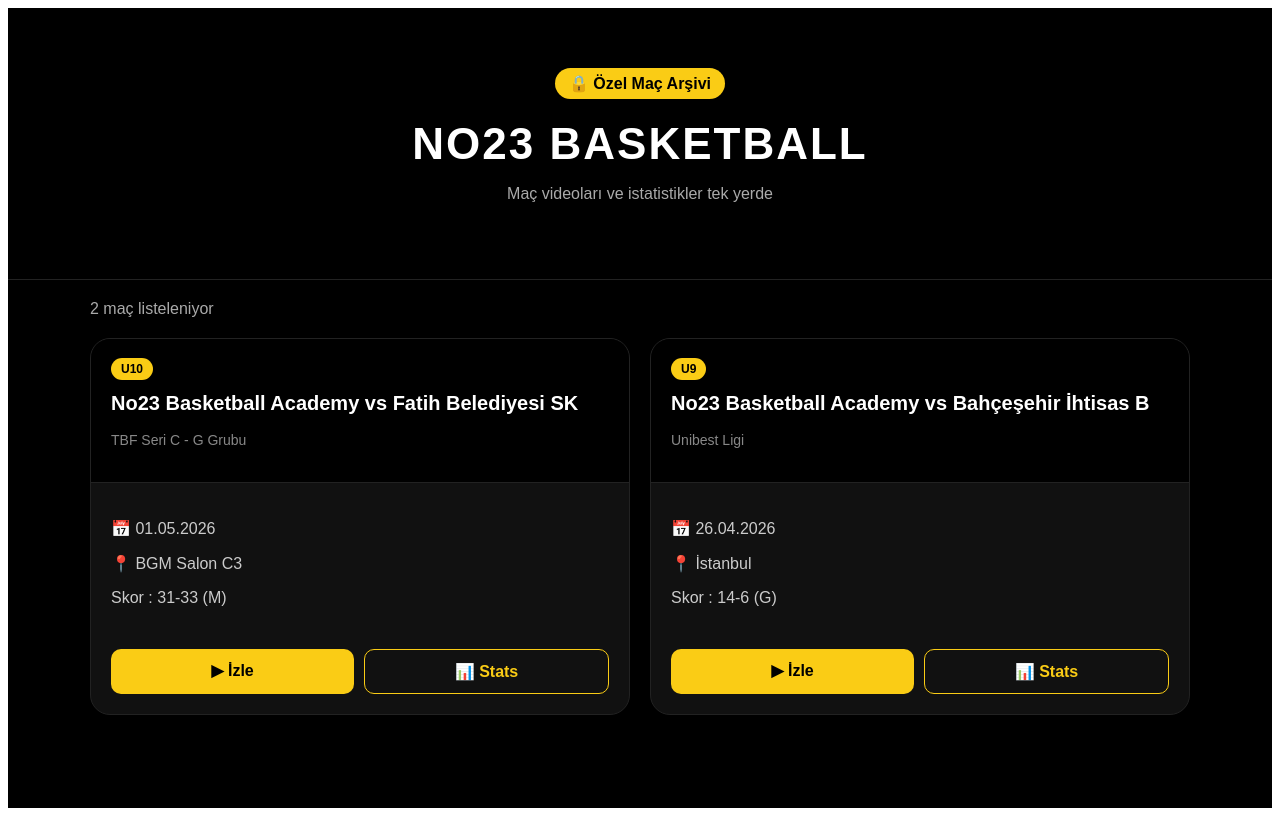
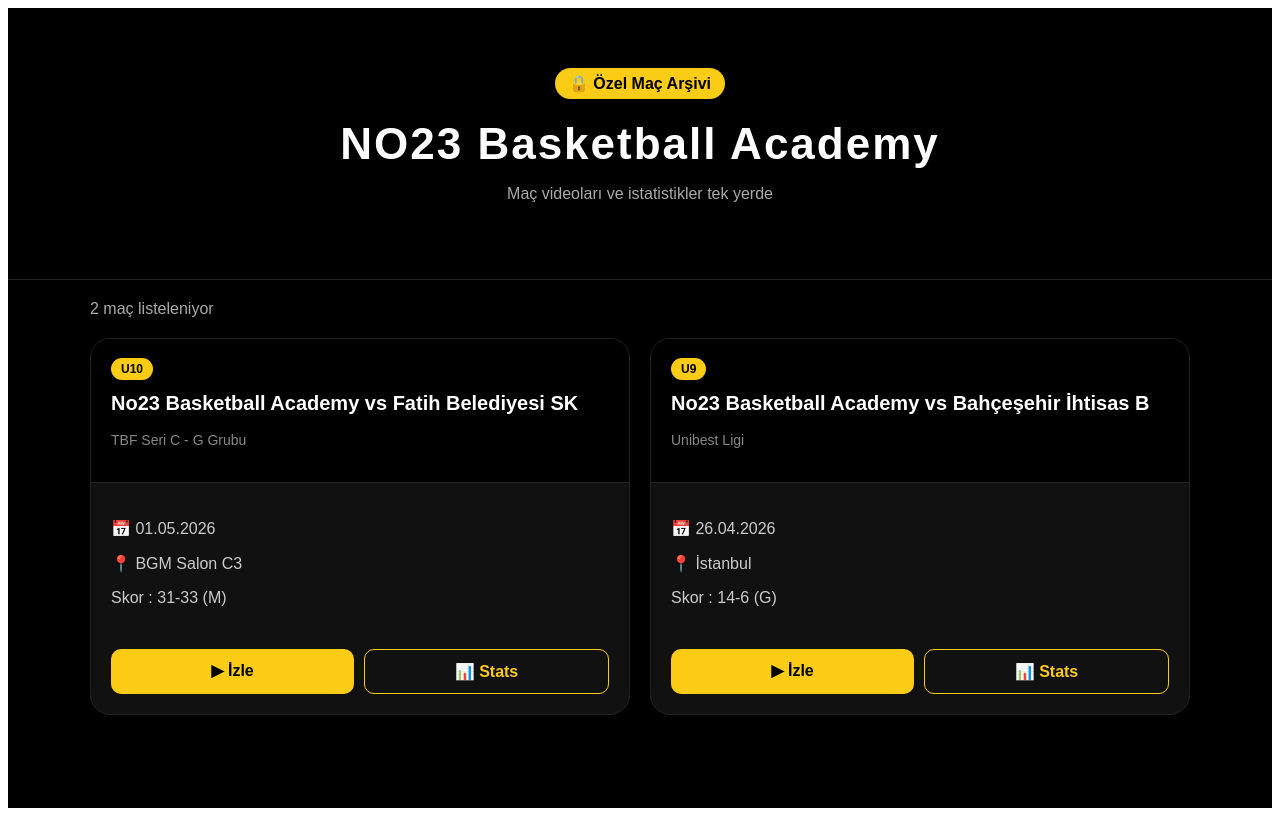
Before and after one commit to nynpkl/no23, a React (Vite) app: page / in a window 1280 px wide. Built offline with nearby package versions, Linux system fonts and the light colour scheme.

Commit message:
Update App.jsx

```diff
--- a/src/App.jsx
+++ b/src/App.jsx
@@ -30,7 +30,7 @@ export default function App() {
       {/* HEADER */}
       <header style={styles.hero}>
         <div style={styles.badge}>🔒 Özel Maç Arşivi</div>
-        <h1 style={styles.title}>NO23 BASKETBALL</h1>
+        <h1 style={styles.title}>NO23 Basketball Academy</h1>
         <p style={styles.subtitle}>
           Maç videoları ve istatistikler tek yerde
         </p>
```
